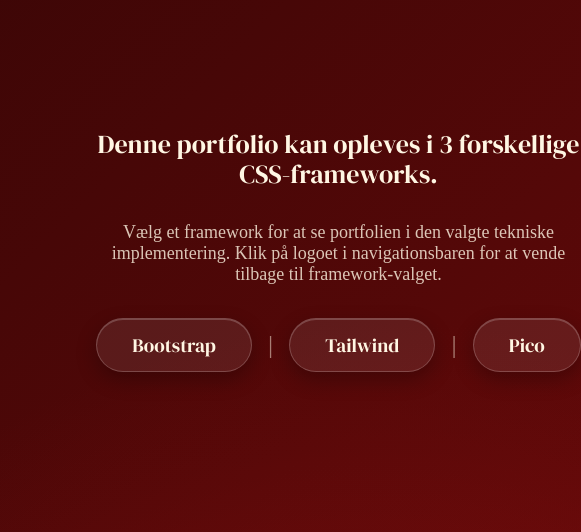
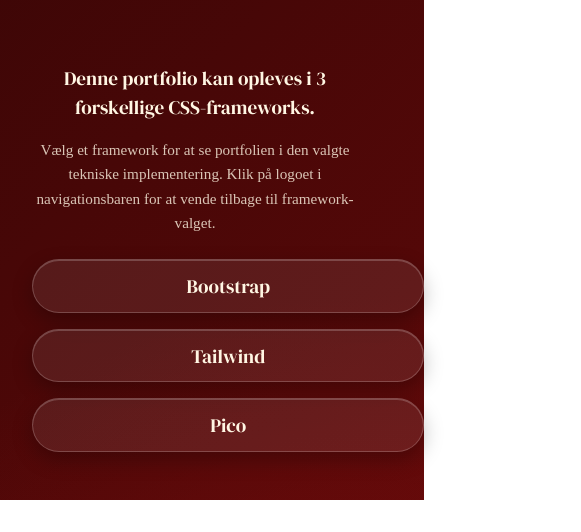
Before and after one commit to Emmafrederiksen/portfolio-framework, a website: page index.html in a window 390 px wide. Shown: the part 408-940 px from the top of the page, 581 px wide, since content can reach past the window. After the commit the page ends 908 px from the top, so only its background shows below. Drawn offline with Linux system fonts and the light colour scheme; a web font is replaced by a local one.

Commit message:
Made index.html more responsive to mobile and tablets

```diff
--- a/css/landing.css
+++ b/css/landing.css
@@ -22,7 +22,7 @@
 .hero-name {
     font-family: var(--font-display);
     font-size: clamp(2.5rem, 6vw, 7rem);
-    line-height: 1.2;
+    line-height: 1.1;
     font-weight: 500;
     color: #FFF6E3;
     text-shadow:
@@ -34,21 +34,31 @@
     font-family: var(--font-display);
     font-size: clamp(2rem, 5vw, 6rem); /* clamp = (MINIMUM, PREFERRED, MAXIMUM) */
     font-weight: 500;
+    line-height: 1.2;
     color: #2F0000;
+    margin: 0;
 }
 
 .landing {
     min-height: 100vh;
-    padding: 3rem 6rem;
+    margin: 0 auto;
+    padding: clamp(1.5rem, 4vw, 3rem);
+
     display: flex;
     flex-direction: column;
+
     justify-content: space-between;
+    gap: 0;
 }
+
 
 .hero-bottom {
     text-align: center;
-    max-width: auto;
-    margin: 0 auto 7rem auto;
+    max-width: 900px;
+    width: 100%;
+    margin: 0 auto;
+    padding-bottom: clamp(1rem, 3vw, 4rem);
+
     animation: fadeUp 1.2s ease forwards;
     opacity: 0;
     transform: translateY(20px);
@@ -63,9 +73,9 @@
 
 .hero-description {
     font-family: var(--font-display);
-    font-size: 1.625rem; /* = 26 px*/
-    line-height: 1.9rem;
-    margin: 2.5rem auto 2rem auto;
+    font-size: clamp(1.2rem, 2vw, 1.6rem);
+    line-height: 1.5;
+    margin: clamp(1rem, 2vw, 1.8rem) auto;
     max-width: auto;
     font-weight: 400;
     color:#FFF6E3
@@ -73,9 +83,11 @@
 
 .hero-sub {
     font-family: var(--font-text);
-    font-size: 1.125rem; /* = 18 px */
+    font-size: clamp(0.95rem, 1.2vw, 1.125rem);
+    line-height: 1.6;
     opacity: 0.8;
-    max-width: 800px;
+    max-width: 650px;
+    margin: 0 auto;
     color:#FFF6E3
 }
 
@@ -113,11 +125,12 @@
 /* Landingsside knapper */
 
 .framework-buttons {
-    margin-top: 2.1rem;
+    margin-top: clamp(1.5rem, 3vw, 2.5rem);
     display: flex;
     justify-content: center;
     align-items: center;
-    gap: 1rem;
+    gap: clamp(0.8rem, 2vw, 2rem);
+    flex-wrap: wrap;
     font-family: var(--font-text);
 }
 
@@ -169,10 +182,24 @@
 
 
 
-/* ----------------------------------------------------------------------------------- */
+@media (max-width: 768px) {
+  .landing {
+    padding: 2rem;
+  }
 
+  .framework-buttons {
+    flex-direction: column;
+    gap: 1rem;
+  }
 
-/*  */
+  .framework-buttons .btn {
+    width: 100%;
+    max-width: 320px;
+  }
 
+  .divider {
+    display: none;
+  }
+}
 
 /* ----------------------------------------------------------------------------------- */
```
